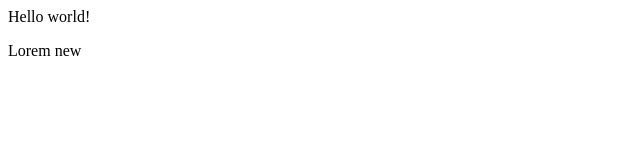
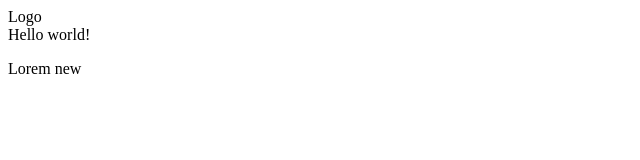
Before and after one commit to kaluginmm/git_repository, a plain HTML site: page index.html in a window 1280 px wide. Shown: the whole page, without its empty margins (0-640 px from the left). Drawn offline with Linux system fonts and the light colour scheme.

Commit message:
added header

```diff
--- a/index.html
+++ b/index.html
@@ -5,6 +5,9 @@
 	<title>Document</title>
 </head>
 <body>
+	<header>
+		Logo
+	</header>
 	<div>Hello world!</div>
 	<p>Lorem new</p>
 </body>
```
